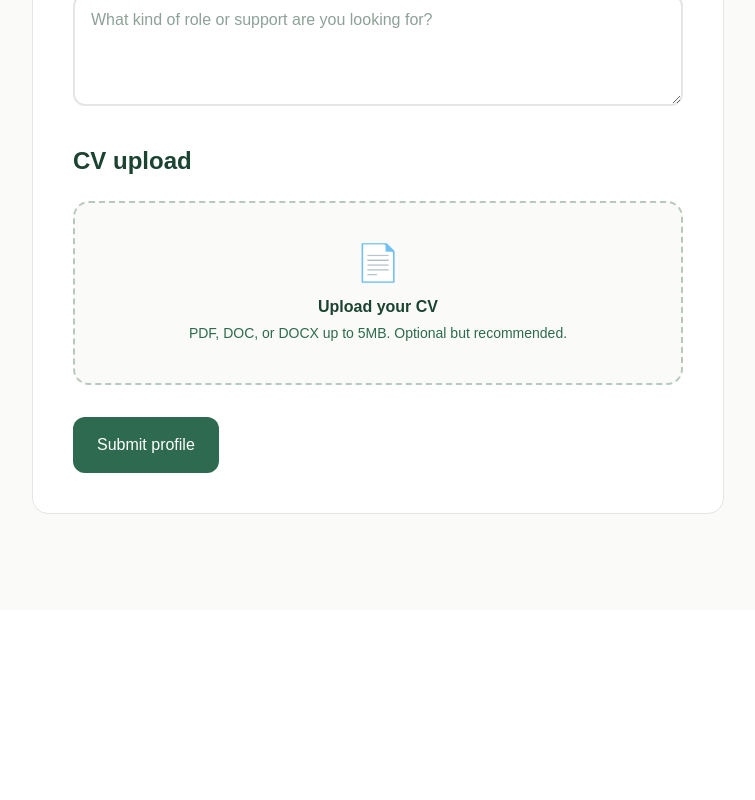
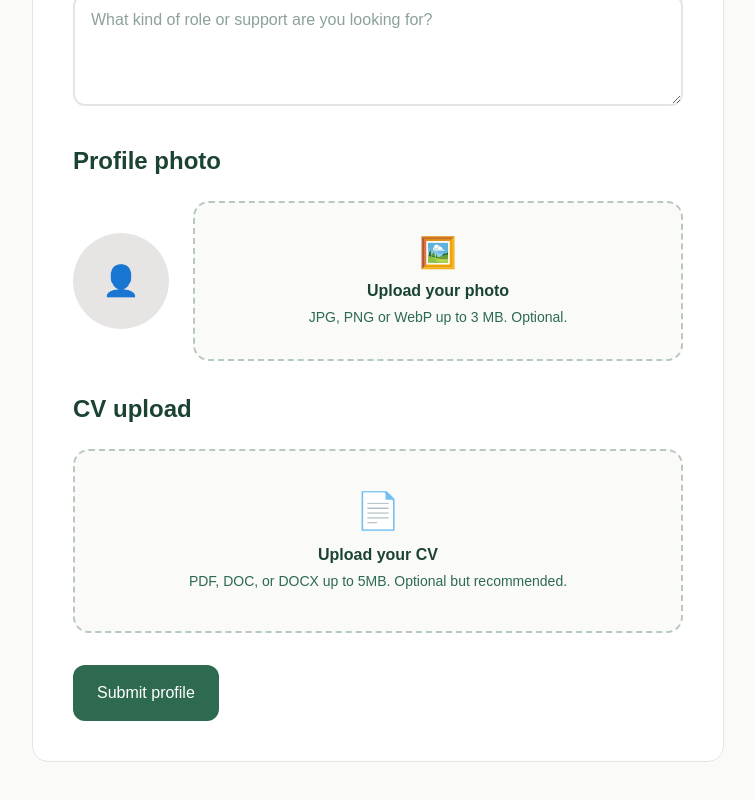
Before and after one commit to AnnaTumanova/prosvasimi, a Next.js app: page /user in a window 1280 px wide. Shown: the part 1743-2543 px from the top of the page, without its empty margins (56-811 px from the left). Before the commit the page ends 2353 px from the top, so only its background shows below. Built offline with nearby package versions, Linux system fonts and the light colour scheme; no server answers.

Commit message:
Add profile photo upload with validation and preview to user registration form

```diff
--- a/src/app/user/page.tsx
+++ b/src/app/user/page.tsx
@@ -8,6 +8,9 @@ import { supabase } from "@/lib/supabaseClient";
 import { detectBrowserLanguage, type Lang } from "@/lib/language";
 
 type FormStatus = "idle" | "submitting" | "success";
+
+const MAX_PICTURE_SIZE = 3 * 1024 * 1024;
+const ALLOWED_PICTURE_TYPES = new Set(["image/jpeg", "image/png", "image/webp"]);
 
 type UserProfile = {
   name: string;
@@ -38,10 +41,11 @@ const initialProfile: UserProfile = {
 const translations = {
   en: {
     navOffer: "What We Offer", navArticles: "Articles", navJobs: "Jobs", navQuiz: "Quiz", account: "Account", login: "Log in", register: "Register",
-    authRequiredError: "Please create an account or log in before submitting your profile.", emailError: "Please enter a valid email address.", submitError: "Could not submit your profile. Please try again later.",
+    authRequiredError: "Please create an account or log in before submitting your profile.", emailError: "Please enter a valid email address.", submitError: "Could not submit your profile. Please try again later.", pictureTypeError: "Please upload a JPG, PNG, or WebP image.", pictureSizeError: "Photo must be under 3 MB.",
     badge: "Candidate profile", title: "Register your profile and tell us about your experience.", subtitle: "Share your skills, work preferences, support needs, and optionally upload your CV so Prosvasimi can better match you with accessible opportunities.", authTitle: "Create an account before submitting your profile.", authSubtitle: "This lets you log in later with your email and password.",
     successTitle: "Your profile was submitted", successText: "Thank you. We will review your information and contact you when suitable opportunities are available.", anotherProfile: "Register another profile",
     details: "Your details", fullName: "Full name", email: "Email", phone: "Phone", location: "Location", locationPlaceholder: "Warsaw / Remote",
+    pictureUpload: "Profile photo", uploadPicture: "Upload your photo", pictureHint: "JPG, PNG or WebP up to 3 MB. Optional.", changePhoto: "Change photo",
     experienceQuestions: "Experience questions", experienceLevel: "Experience level", selectLevel: "Select level", entry: "Entry level", junior: "Junior", mid: "Mid-level", senior: "Senior", careerChange: "Career change",
     preferredField: "Preferred field", preferredFieldPlaceholder: "Customer support, IT, design...", workPreference: "Work preference", selectPreference: "Select preference", remote: "Remote", hybrid: "Hybrid", onsite: "On-site", flexible: "Flexible",
     skills: "Key skills and previous experience", skillsPlaceholder: "Tell us about your skills, tools, projects, studies, volunteering, or previous jobs.", accommodations: "Accessibility needs or accommodations", accommodationsPlaceholder: "Optional. Share only what you feel comfortable sharing.", goals: "Career goals", goalsPlaceholder: "What kind of role or support are you looking for?",
@@ -50,10 +54,11 @@ const translations = {
   },
   pl: {
     navOffer: "Co oferujemy", navArticles: "Artykuły", navJobs: "Oferty pracy", navQuiz: "Quiz", account: "Konto", login: "Zaloguj się", register: "Zarejestruj się",
-    authRequiredError: "Utwórz konto lub zaloguj się przed wysłaniem profilu.", emailError: "Podaj poprawny adres e-mail.", submitError: "Nie udało się wysłać profilu. Spróbuj ponownie później.",
+    authRequiredError: "Utwórz konto lub zaloguj się przed wysłaniem profilu.", emailError: "Podaj poprawny adres e-mail.", submitError: "Nie udało się wysłać profilu. Spróbuj ponownie później.", pictureTypeError: "Prześlij zdjęcie w formacie JPG, PNG lub WebP.", pictureSizeError: "Zdjęcie musi mieć mniej niż 3 MB.",
     badge: "Profil kandydata", title: "Zarejestruj swój profil i opowiedz nam o swoim doświadczeniu.", subtitle: "Podziel się umiejętnościami, preferencjami pracy, potrzebami wsparcia i opcjonalnie prześlij CV, aby Prosvasimi mogło lepiej dopasować Cię do dostępnych możliwości.", authTitle: "Utwórz konto przed wysłaniem profilu.", authSubtitle: "Dzięki temu później zalogujesz się swoim e-mailem i hasłem.",
     successTitle: "Twój profil został wysłany", successText: "Dziękujemy. Przejrzymy Twoje informacje i skontaktujemy się, gdy pojawią się odpowiednie możliwości.", anotherProfile: "Zarejestruj kolejny profil",
     details: "Twoje dane", fullName: "Imię i nazwisko", email: "E-mail", phone: "Telefon", location: "Lokalizacja", locationPlaceholder: "Warszawa / Zdalnie",
+    pictureUpload: "Zdjęcie profilowe", uploadPicture: "Prześlij zdjęcie", pictureHint: "JPG, PNG lub WebP do 3 MB. Opcjonalne.", changePhoto: "Zmień zdjęcie",
     experienceQuestions: "Pytania o doświadczenie", experienceLevel: "Poziom doświadczenia", selectLevel: "Wybierz poziom", entry: "Początkujący", junior: "Junior", mid: "Średniozaawansowany", senior: "Senior", careerChange: "Zmiana ścieżki kariery",
     preferredField: "Preferowana dziedzina", preferredFieldPlaceholder: "Obsługa klienta, IT, design...", workPreference: "Preferencje pracy", selectPreference: "Wybierz preferencję", remote: "Zdalnie", hybrid: "Hybrydowo", onsite: "Stacjonarnie", flexible: "Elastycznie",
     skills: "Kluczowe umiejętności i wcześniejsze doświadczenie", skillsPlaceholder: "Opowiedz o swoich umiejętnościach, narzędziach, projektach, edukacji, wolontariacie lub wcześniejszej pracy.", accommodations: "Potrzeby dostępności lub dostosowania", accommodationsPlaceholder: "Opcjonalnie. Udostępnij tylko to, czym chcesz się podzielić.", goals: "Cele zawodowe", goalsPlaceholder: "Jakiej roli lub wsparcia szukasz?",
@@ -62,7 +67,7 @@ const translations = {
   },
   ua: {
     navOffer: "Що ми пропонуємо", navArticles: "Статті", navJobs: "Вакансії", navQuiz: "Тест", account: "Акаунт", login: "Увійти", register: "Зареєструватися",
-    authRequiredError: "Будь ласка, створіть акаунт або увійдіть перед надсиланням профілю.", emailError: "Будь ласка, введіть дійсну адресу e-mail.", submitError: "Не вдалося надіслати профіль. Спробуйте пізніше.",
+    authRequiredError: "Будь ласка, створіть акаунт або увійдіть перед надсиланням профілю.", emailError: "Будь ласка, введіть дійсну адресу e-mail.", submitError: "Не вдалося надіслати профіль. Спробуйте пізніше.", pictureTypeError: "Будь ласка, завантажте фото у форматі JPG, PNG або WebP.", pictureSizeError: "Фото має бути менше 3 МБ.",
     badge: "Профіль кандидата", title: "Зареєструйте свій профіль і розкажіть про свій досвід.", subtitle: "Поділіться навичками, робочими вподобаннями, потребами підтримки та за бажанням завантажте CV, щоб Prosvasimi краще підібрало для вас доступні можливості.", authTitle: "Створіть акаунт перед надсиланням профілю.", authSubtitle: "Так ви зможете пізніше увійти за допомогою e-mail і пароля.",
     successTitle: "Ваш профіль надіслано", successText: "Дякуємо. Ми переглянемо вашу інформацію і зв’яжемося з вами, коли будуть відповідні можливості.", anotherProfile: "Зареєструвати інший профіль",
     details: "Ваші дані", fullName: "Повне ім’я", email: "E-mail", phone: "Телефон", location: "Локація", locationPlaceholder: "Варшава / Віддалено",
@@ -78,6 +83,8 @@ export default function UserPage() {
   const [lang, setLang] = useState<Lang>("en");
   const [profile, setProfile] = useState<UserProfile>(initialProfile);
   const [cv, setCv] = useState<File | null>(null);
+  const [picture, setPicture] = useState<File | null>(null);
+  const [picturePreview, setPicturePreview] = useState<string | null>(null);
   const [status, setStatus] = useState<FormStatus>("idle");
   const [error, setError] = useState("");
   const [user, setUser] = useState<User | null>(null);
@@ -115,10 +122,22 @@ export default function UserPage() {
       return;
     }
 
+    if (picture) {
+      if (!ALLOWED_PICTURE_TYPES.has(picture.type)) {
+        setError(t.pictureTypeError);
+        return;
+      }
+      if (picture.size > MAX_PICTURE_SIZE) {
+        setError(t.pictureSizeError);
+        return;
+      }
+    }
+
     const formData = new FormData();
     Object.entries(profile).forEach(([key, value]) => formData.append(key, value));
     formData.append("createdAt", new Date().toISOString());
     if (cv) formData.append("cv", cv);
+    if (picture) formData.append("picture", picture);
 
     setStatus("submitting");
 
@@ -137,6 +156,8 @@ export default function UserPage() {
       setStatus("success");
       setProfile(initialProfile);
       setCv(null);
+      setPicture(null);
+      setPicturePreview(null);
     } catch {
       setError(t.submitError);
       setStatus("idle");
@@ -301,6 +322,51 @@ export default function UserPage() {
                   </div>
 
                   <div>
+                    <h2 className="text-2xl font-bold text-[#1B4332]">{t.pictureUpload}</h2>
+                    <div className="mt-6 flex items-center gap-6">
+                      <div className="relative flex-shrink-0">
+                        {picturePreview ? (
+                          <img
+                            src={picturePreview}
+                            alt="Profile preview"
+                            className="w-24 h-24 rounded-full object-cover border-2 border-[#2D6A4F]"
+                          />
+                        ) : (
+                          <div className="w-24 h-24 rounded-full bg-[#E7E5E4] flex items-center justify-center text-3xl">
+                            👤
+                          </div>
+                        )}
+                      </div>
+                      <label className="flex-1 flex flex-col items-center justify-center rounded-2xl border-2 border-dashed border-[#B7C9BD] bg-[#FAFAF9] px-6 py-8 text-center cursor-pointer hover:border-[#2D6A4F] transition-colors">
+                        <span className="text-3xl">🖼️</span>
+                        <span className="mt-2 font-semibold text-[#1B4332]">
+                          {picture ? t.changePhoto : t.uploadPicture}
+                        </span>
+                        <span className="mt-1 text-sm text-[#2D6A4F]">{t.pictureHint}</span>
+                        <input
+                          type="file"
+                          accept="image/jpeg,image/png,image/webp"
+                          onChange={(e) => {
+                            const file = e.target.files?.[0] ?? null;
+                            setPicture(file);
+                            if (file) {
+                              const reader = new FileReader();
+                              reader.onload = (ev) => setPicturePreview(ev.target?.result as string);
+                              reader.readAsDataURL(file);
+                            } else {
+                              setPicturePreview(null);
+                            }
+                          }}
+                          className="sr-only"
+                        />
+                        {picture && (
+                          <span className="mt-3 text-sm font-medium text-[#1B4332]">{t.selected} {picture.name}</span>
+                        )}
+                      </label>
+                    </div>
+                  </div>
+
+                  <div>
                     <h2 className="text-2xl font-bold text-[#1B4332]">{t.cvUpload}</h2>
                     <label className="mt-6 flex flex-col items-center justify-center rounded-2xl border-2 border-dashed border-[#B7C9BD] bg-[#FAFAF9] px-6 py-10 text-center cursor-pointer hover:border-[#2D6A4F] transition-colors">
                       <span className="text-4xl">📄</span>
```
